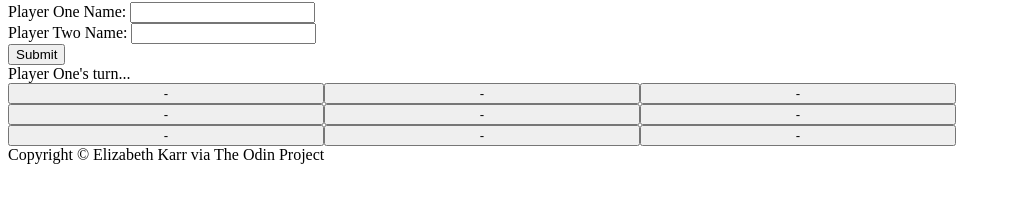
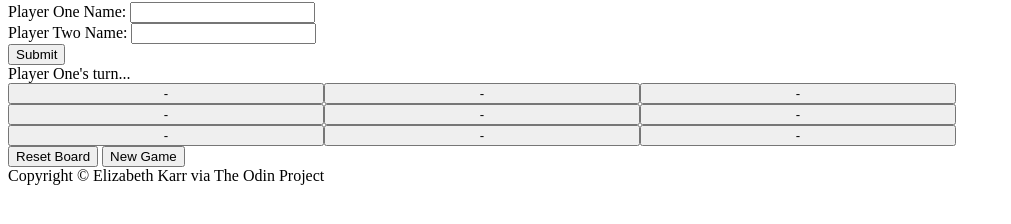
Before and after one commit to e-karr/odin-tic-tac-toe, a plain HTML site: page index.html in a window 1280 px wide. Shown: the part 78-302 px from the top of the page, without its empty margins (0-1011 px from the left). Drawn offline with Linux system fonts and the light colour scheme.

Commit message:
add reset and new game buttons

```diff
--- a/index.html
+++ b/index.html
@@ -28,6 +28,8 @@
       <div class="turn"></div>
       <div class="board"></div>
       <div class="winner"></div>
+      <button type="button" id="resetBoard">Reset Board</button>
+      <button type="button" id="newGame">New Game</button>
     </main>
 
     <footer>Copyright &copy; Elizabeth Karr via The Odin Project</footer>
```
